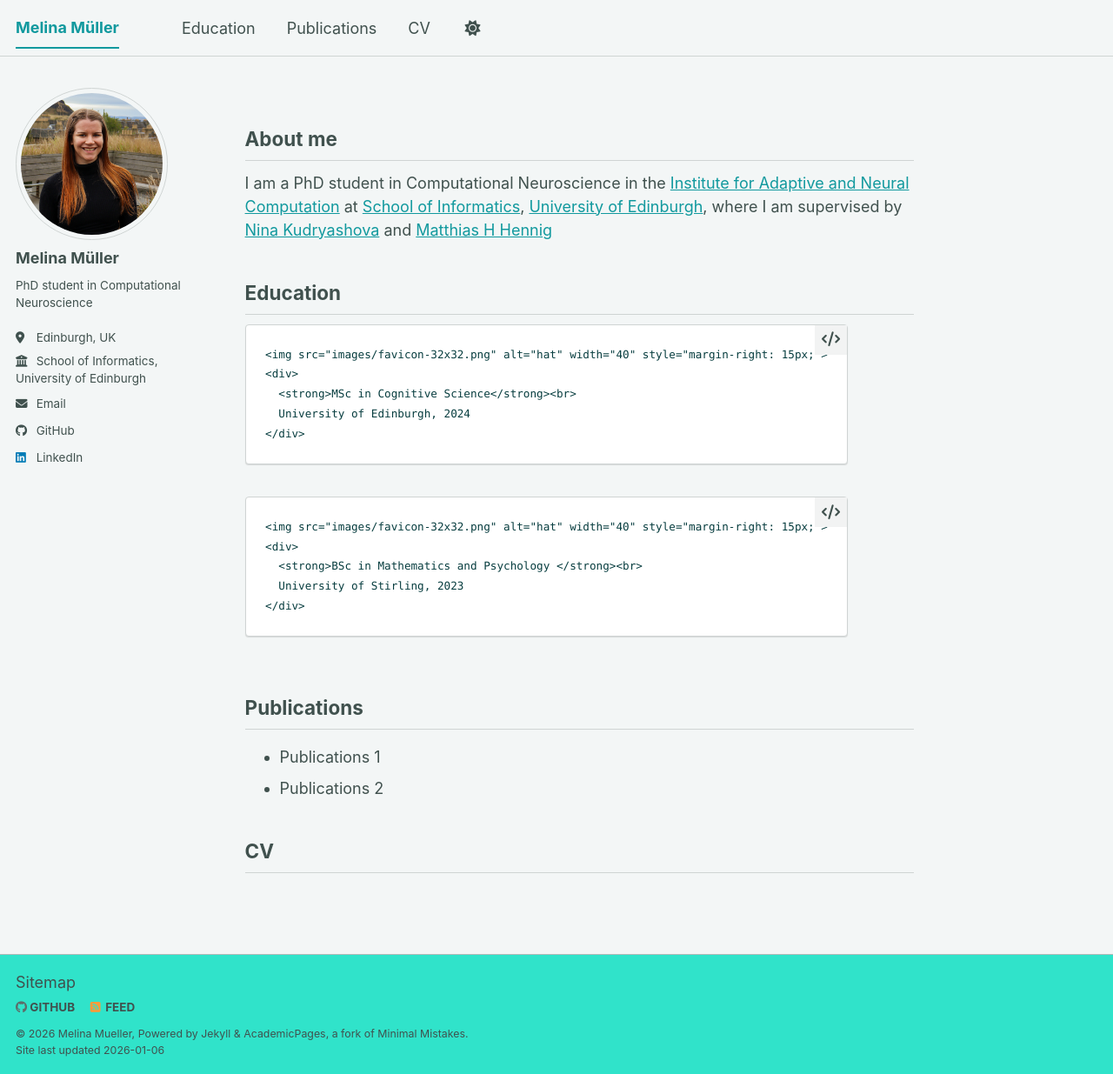
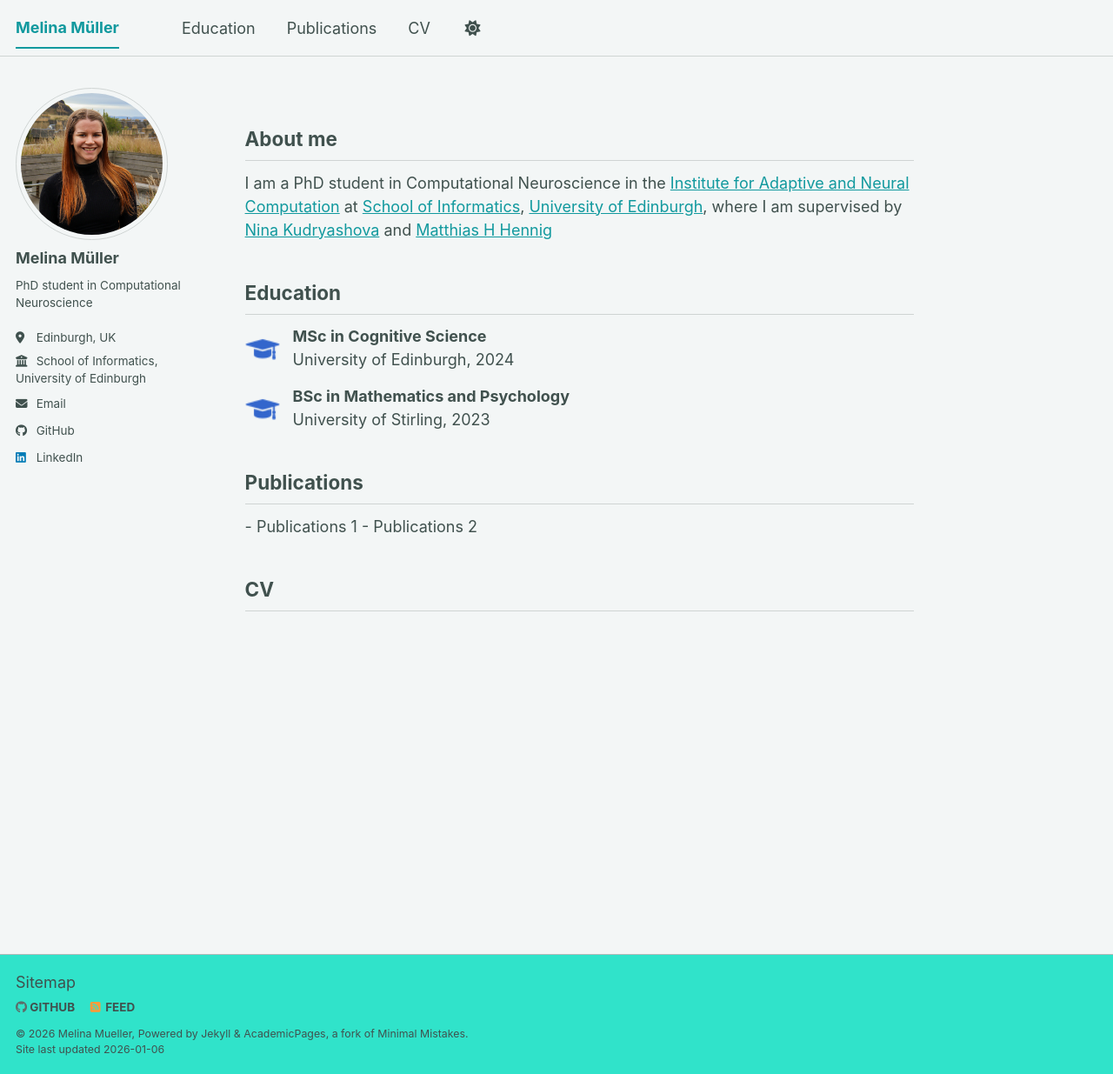
Before and after one commit to Melina-M-Mueller/Melina-M-Mueller.github.io, a Jekyll site: the page built from _pages/about.md, in a window 1280 px wide and 1235 px high. Shown: the whole window at 87% size. Built offline with Jekyll 4.4.1, drawn with Linux system fonts in a browser that asks for light colours; a script bundle is joined from its source files by our own code; library files that are not in the unit come from our copies; some of the changed lines change nothing that is shown.

Commit message:
fixinf html vs markdown

```diff
--- a/_config.yml
+++ b/_config.yml
@@ -217,7 +217,6 @@
   toc_levels: 1..6
   smart_quotes: lsquo,rsquo,ldquo,rdquo
   enable_coderay: false
-  parse_block_html: true
 
 
 # These settings control the types of collections used by the template
--- a/_includes/footer.html
+++ b/_includes/footer.html
@@ -4,22 +4,41 @@
 <div class="page__footer-follow">
   <ul class="social-icons">
     {% if site.data.ui-text[site.locale].follow_label %}
-      <li><strong>{{ site.data.ui-text[site.locale].follow_label }}</strong></li>
+    <li><strong>{{ site.data.ui-text[site.locale].follow_label }}</strong></li>
     {% endif %}
     {% if site.author.github %}
-      <li><a href="https://github.com/{{ site.author.github }}"><i class="fab fa-github" aria-hidden="true"></i> GitHub</a></li>
+    <li><a href="https://github.com/{{ site.author.github }}"><i class="fab fa-github" aria-hidden="true"></i>
+        GitHub</a></li>
     {% endif %}
     {% if site.author.bitbucket %}
-      <li><a href="https://bitbucket.org/{{ site.author.bitbucket }}"><i class="fab fa-bitbucket" aria-hidden="true"></i> Bitbucket</a></li>
+    <li><a href="https://bitbucket.org/{{ site.author.bitbucket }}"><i class="fab fa-bitbucket" aria-hidden="true"></i>
+        Bitbucket</a></li>
     {% endif %}
     {% if site.atom_feed.hide != true %}
-    <li><a href="{% if site.atom_feed.path %}{{ site.atom_feed.path }}{% else %}{{ base_path }}/feed.xml{% endif %}"><i class="fa fa-fw fa-rss-square" aria-hidden="true"></i> {{ site.data.ui-text[site.locale].feed_label | default: "Feed" }}</a></li>
+    <li><a href="{% if site.atom_feed.path %}{{ site.atom_feed.path }}{% else %}{{ base_path }}/feed.xml{% endif %}"><i
+          class="fa fa-fw fa-rss-square" aria-hidden="true"></i> {{ site.data.ui-text[site.locale].feed_label | default:
+        "Feed" }}</a></li>
     {% endif %}
   </ul>
 </div>
 {% endif %}
 
 <div class="page__footer-copyright">
-  &copy; {{ site.time | date: '%Y' }} {{ site.name | default: site.title }}, {{ site.data.ui-text[site.locale].powered_by | default: "Powered by" }} <a href="https://jekyllrb.com" rel="nofollow">Jekyll</a> &amp; <a href="https://github.com/academicpages/academicpages.github.io">AcademicPages</a>, a fork of <a href="https://mademistakes.com/work/minimal-mistakes-jekyll-theme/" rel="nofollow">Minimal Mistakes</a>.<br />
+  &copy; {{ site.time | date: '%Y' }} {{ site.name | default: site.title }}, {{
+  site.data.ui-text[site.locale].powered_by | default: "Powered by" }} <a href="https://jekyllrb.com"
+    rel="nofollow">Jekyll</a> &amp; <a
+    href="https://github.com/academicpages/academicpages.github.io">AcademicPages</a>, a fork of <a
+    href="https://mademistakes.com/work/minimal-mistakes-jekyll-theme/" rel="nofollow">Minimal Mistakes</a>.<br />
   Site last updated {{ "now" | date: '%Y-%m-%d' }}
 </div>
+
+<script>
+  document.querySelectorAll('a[href^="#"]').forEach(anchor => {
+    anchor.addEventListener('click', function (e) {
+      e.preventDefault();
+      document.querySelector(this.getAttribute('href')).scrollIntoView({
+        behavior: 'smooth'
+      });
+    });
+  });
+</script>
--- a/_pages/about.md
+++ b/_pages/about.md
@@ -8,7 +8,7 @@
 ---
 
 
-<section id="about">
+<section id="about" markdown="1">
   <h2>About me</h2>
 
   I am a PhD student in Computational Neuroscience in the [Institute for Adaptive and Neural Computation](https://informatics.ed.ac.uk/anc) at [School of Informatics](https://informatics.ed.ac.uk/), [University of Edinburgh](https://www.ed.ac.uk/), where I am supervised by [Nina Kudryashova](https://ninelk.github.io/) and [Matthias H Hennig](https://homepages.inf.ed.ac.uk/mhennig/index.html)
```
